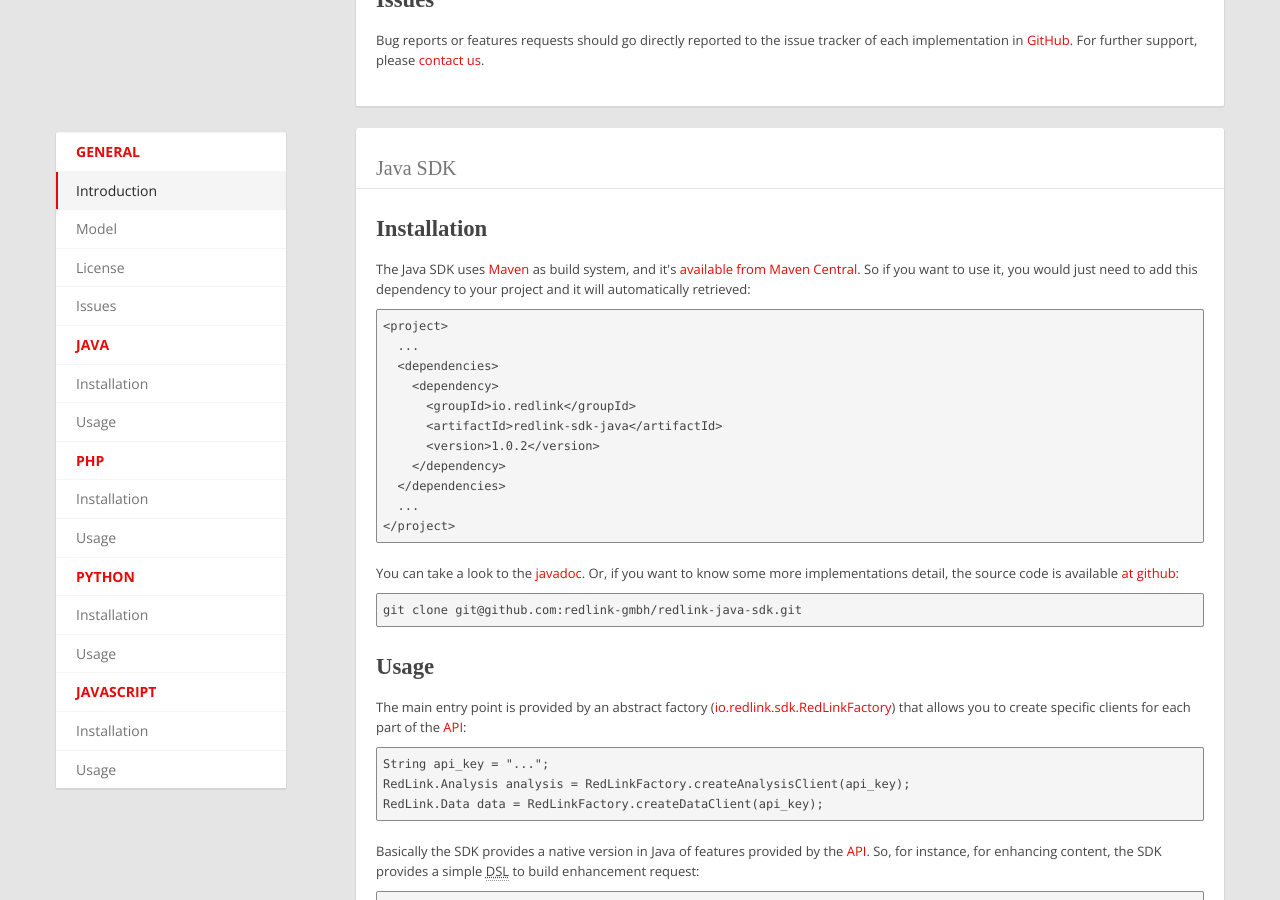
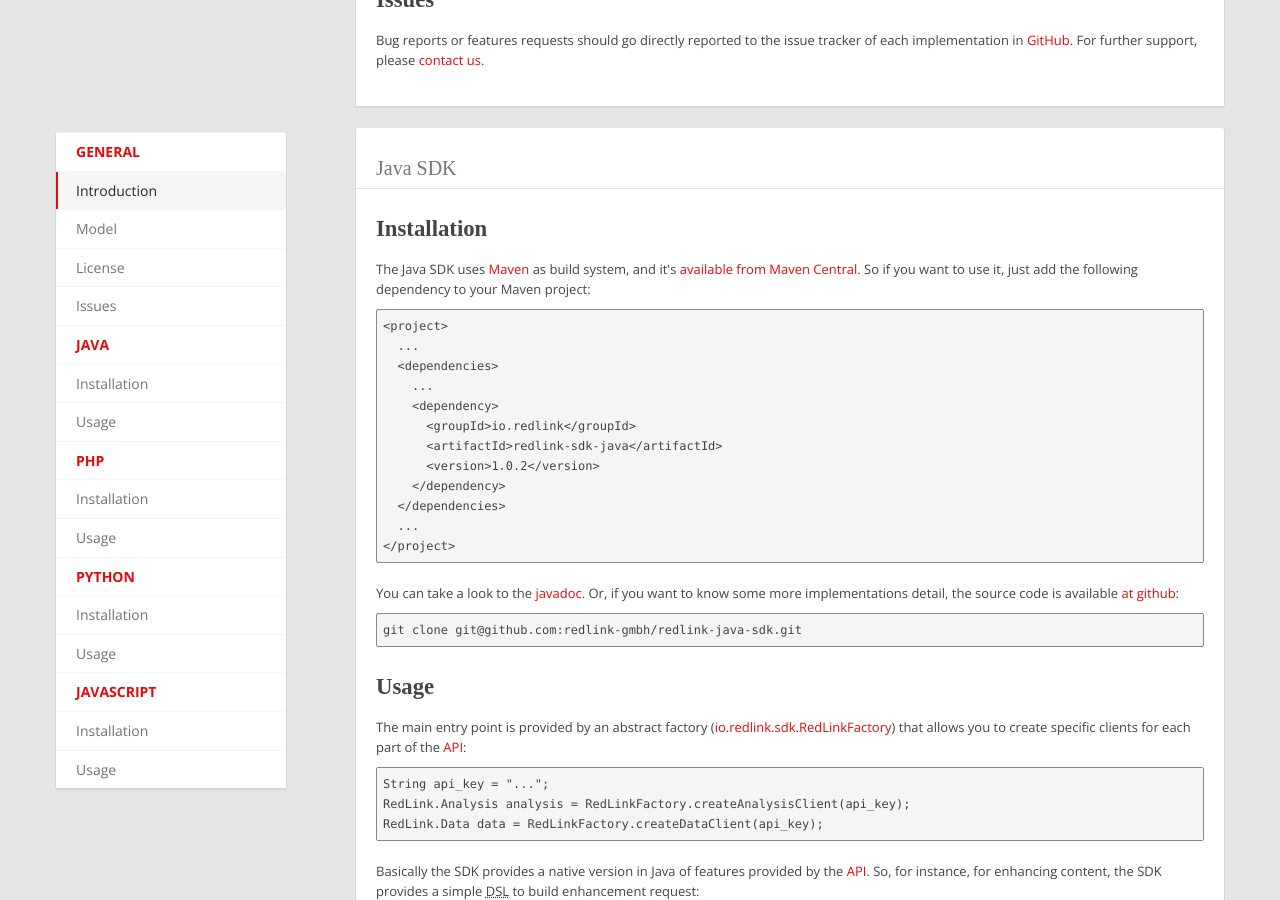
Before and after one commit to redlink-gmbh/redlink-gmbh.github.io, a Jekyll site: the page built from sdk/index.html, in a window 1280 px wide and 900 px high, scrolled down 779 px. Built offline with Jekyll 4.4.1, drawn with Linux system fonts in a browser that asks for light colours; comment, search, counter and statistics services are not loaded.

Commit message:
fixed wording

```diff
--- a/sdk/index.html
+++ b/sdk/index.html
@@ -109,12 +109,12 @@ title: SDK
                 <p>
                   The Java SDK uses <a href="http://maven.apache.org">Maven</a> as build system, and it's
                   <a href="http://search.maven.org/#search%7Cgav%7C1%7Cg%3A%22io.redlink%22%20AND%20a%3A%22redlink-sdk-java%22">available from Maven Central</a>.
-                  So if you want to use it, you would just need to add this dependency to your project and
-                  it will automatically retrieved:
+                  So if you want to use it, just add the following dependency to your Maven project:
                 </p>
                 <pre class="prettyprint">&lt;project&gt;
   ...
   &lt;dependencies&gt;
+    ...
     &lt;dependency&gt;
       &lt;groupId>io.redlink&lt;/groupId&gt;
       &lt;artifactId>redlink-sdk-java&lt;/artifactId&gt;
```
